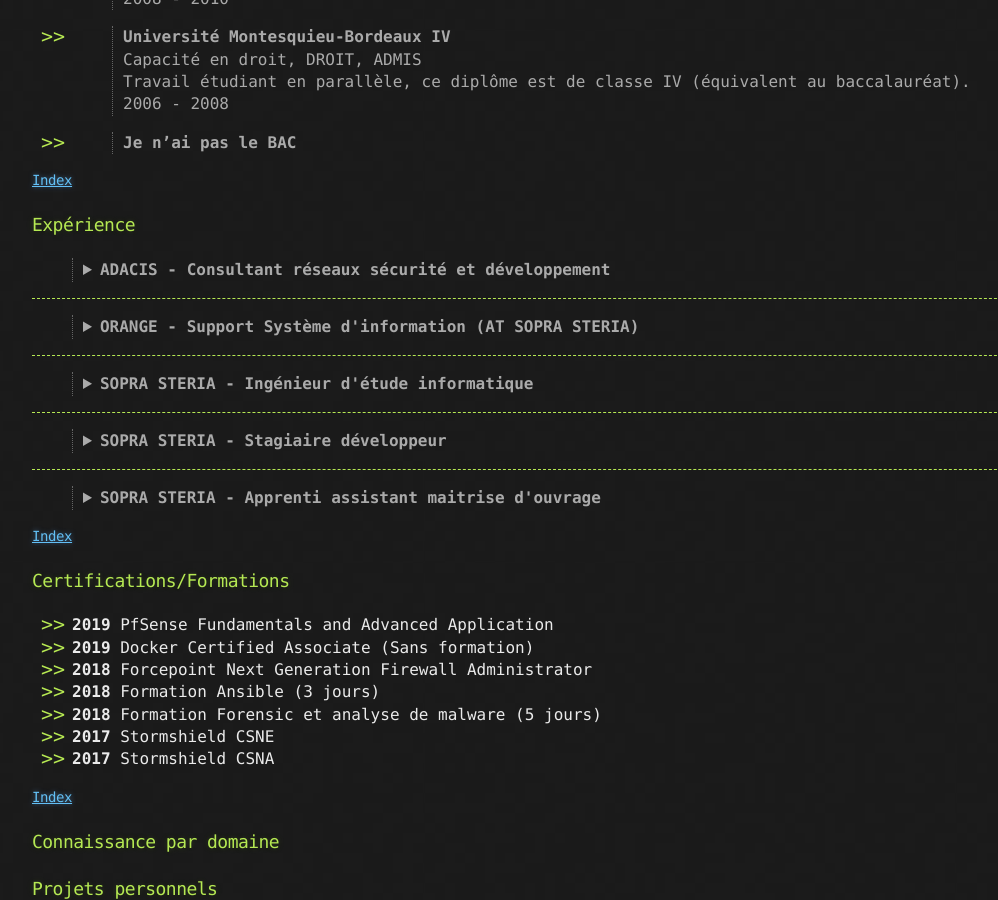
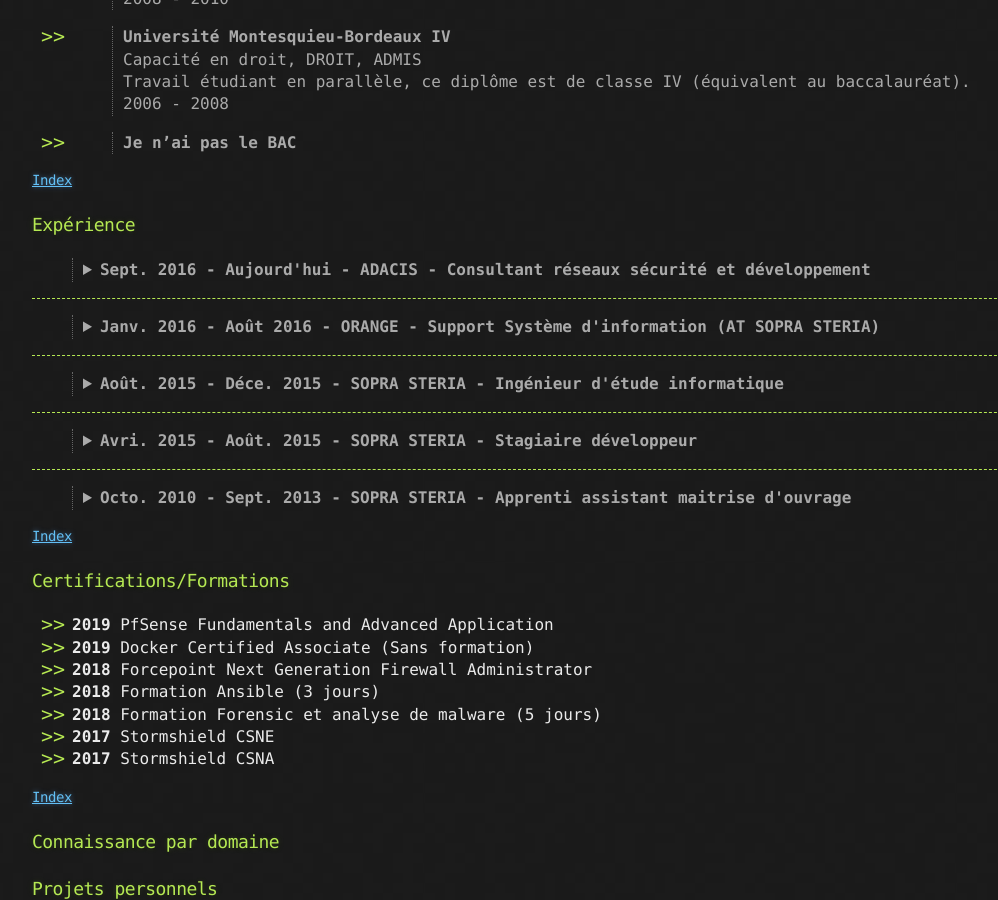
Before and after one commit to baimard/baimard.github.io, a Jekyll site: the page built from index.md, in a window 1280 px wide and 900 px high, scrolled down 1034 px. Shown: the whole window, without its empty margins (108-1106 px from the left). Built offline with Jekyll 4.4.1, drawn with Linux system fonts in a browser that asks for light colours.

Commit message:
one more 2

```diff
--- a/index.md
+++ b/index.md
@@ -56,8 +56,7 @@
 <span id="experience"></span>
 ### Expérience
 
-> <details><summary><strong>ADACIS - Consultant réseaux sécurité et développement</strong></summary>
-> Sept. 2016 - Aujourd'hui -- AQUITAINE <br/>
+> <details><summary><strong>Sept. 2016 - Aujourd'hui - ADACIS - Consultant réseaux sécurité et développement</strong></summary>
 > J'interviens auprès de clients Grands Comptes sur : <br/>
 > - Intégration d'équipements de sécurité<br/>
 > - Intégration de solutions sécurisée<br/>
@@ -68,28 +67,24 @@
 > - Commerce, avant vente, appel d'offre etc. <br/>
 > <br/>Veille technologique : https://www.adacis.net/category/actu/</detail>
 <hr/>
-> <details><summary><strong>ORANGE - Support Système d'information (AT SOPRA STERIA)</strong></summary>
-> Janv. 2016 - Août 2016 -- AQUITAINE<br/>
+> <details><summary><strong>Janv. 2016 - Août 2016 - ORANGE - Support Système d'information (AT SOPRA STERIA)</strong></summary>
 > Support fonctionnel de l'application Oracle E-business<br/>
 > - Support téléphonique, mail, ticket<br/>
 > - Documentation et suivi des résolutions d'incident<br/>
 > - Référent technique</detail>
 <hr/>
-> <details><summary><strong>SOPRA STERIA - Ingénieur d'étude informatique</strong></summary>
-> Août. 2015 - Déce. 2015 -- AQUITAINE<br/>
+> <details><summary><strong>Août. 2015 - Déce. 2015 - SOPRA STERIA - Ingénieur d'étude informatique</strong></summary>
 > Projet d'avant vente pour Orange dans la continuité de mon stage<br/>
 > - Outil d'automatisation de tests<br/>
 > - Crée en JAVA<br/>
 > - Parallélement, référent technique en COBOL pour une Tiers Maintenance Applicative</detail>
 <hr/>
-> <details><summary><strong>SOPRA STERIA - Stagiaire développeur</strong></summary>
-> Avri. 2015 - Août. 2015 -- AQUITAINE<br/>
+> <details><summary><strong>Avri. 2015 - Août. 2015 - SOPRA STERIA - Stagiaire développeur</strong></summary>
 > Dans le cadre de mon stage de fin de Master, réalisation d'un logiciel d'amélioration d'un processus de tests pour Orange.<br/>
 > - Java<br/>
 > - Documentation du projet</detail>
 <hr/>
-> <details><summary><strong>SOPRA STERIA - Apprenti assistant maitrise d'ouvrage</strong></summary>
-> Octo. 2010 - Sept. 2013 -- AQUITAINE<br/>
+> <details><summary><strong>Octo. 2010 - Sept. 2013 - SOPRA STERIA - Apprenti assistant maitrise d'ouvrage</strong></summary>
 > Créatin d'un logiciel de PoC pour le contrôle de la paie des retraites des fonctionnaires. <br/>
 > - Analyse de projet<br/>
 > - Développement de la solution<br/>
```
